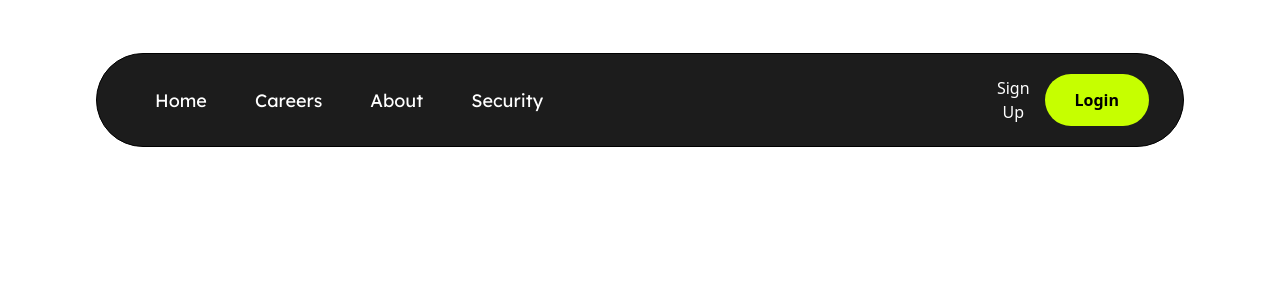
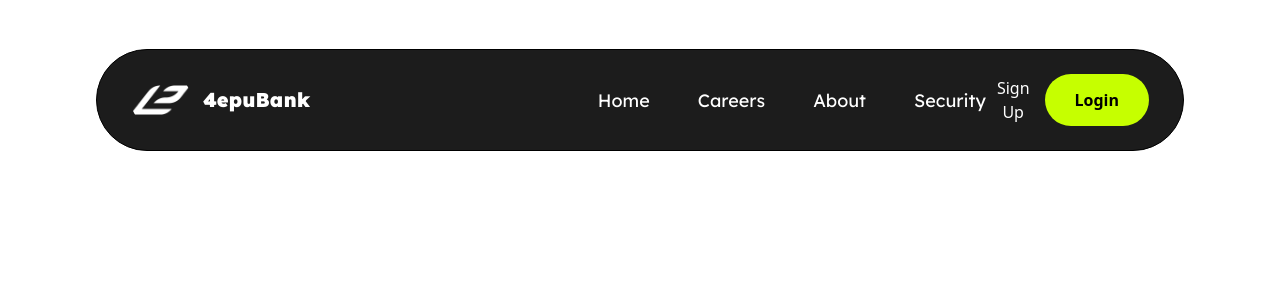
Before and after one commit to Cennge/Banking-Company, a React (Vite) app: page / in a window 1280 px wide. Shown: the top 300 px of the page. Built offline with nearby package versions, Linux system fonts and the light colour scheme.

Commit message:
added logo

```diff
--- a/src/components/Header.css
+++ b/src/components/Header.css
@@ -82,3 +82,21 @@
     background-color: #aee71c;
 
 }
+
+.logo-text {
+  display: flex;
+  align-items: center;
+  gap: 12px;
+  color: white;
+  font-family: 'Lexend', sans-serif;
+  font-weight: 900;
+  font-size: 20px;
+  user-select: none;
+  width: 20%;
+}
+
+.logo {
+  height: 60px;
+  object-fit: contain;
+  border-radius: 50%;
+}
--- a/src/components/header.tsx
+++ b/src/components/header.tsx
@@ -3,6 +3,13 @@ import './Header.css';
 const Header = () => {
   return (
     <header className="header">
+            <div className="logo-text">
+        <img
+          src="/logo4epuha-white.png"
+          className="logo"
+        />
+        <span className="site-name">4epuBank</span>
+      </div>
       <nav className="nav">
         <button  className="nav-link">Home</button>
         <button  className="nav-link">Careers</button>
```
Also changed, not shown: public/logo4epuha-white.png (renamed from src/assets/logo4epuha-white.png).
